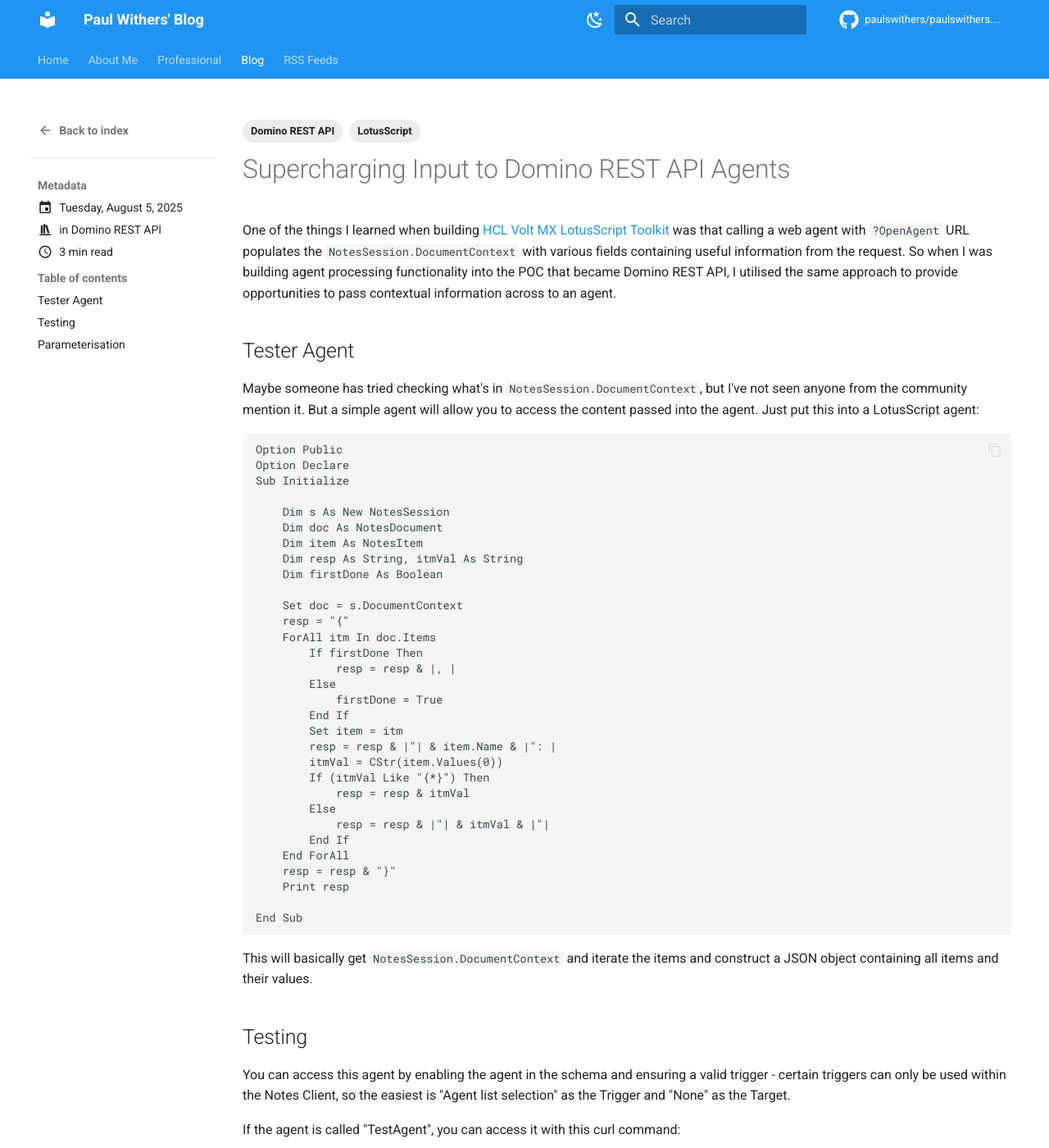
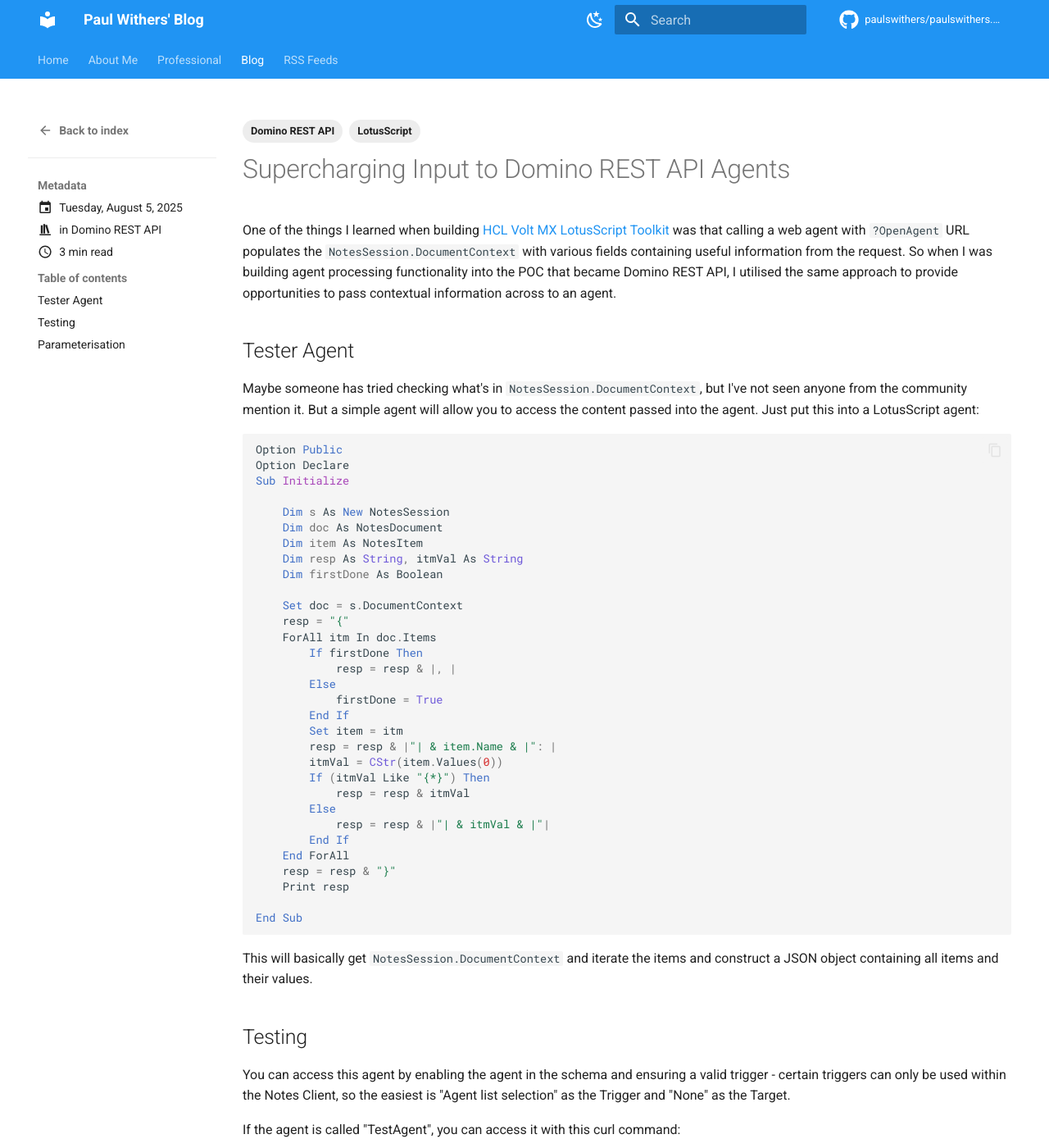
Before and after one commit to paulswithers/paulswithers.github.io, an MkDocs documentation site: the page built from docs/blog/posts/2025-08-05-drapi-agents.md, in a window 1280 px wide and 1400 px high. Shown: the whole window at 82% size. Built offline with MkDocs 1.6.1 and Material for MkDocs 9.7.7, drawn with Linux system fonts in a browser that asks for light colours; comment, search, counter and statistics services are not loaded.

Commit message:
switching language

````diff
--- a/docs/blog/posts/2025-08-05-drapi-agents.md
+++ b/docs/blog/posts/2025-08-05-drapi-agents.md
@@ -18,7 +18,7 @@
 
 Maybe someone has tried checking what's in `NotesSession.DocumentContext`, but I've not seen anyone from the community mention it. But a simple agent will allow you to access the content passed into the agent. Just put this into a LotusScript agent:
 
-```vb
+```vbscript
 Option Public
 Option Declare
 Sub Initialize
````
